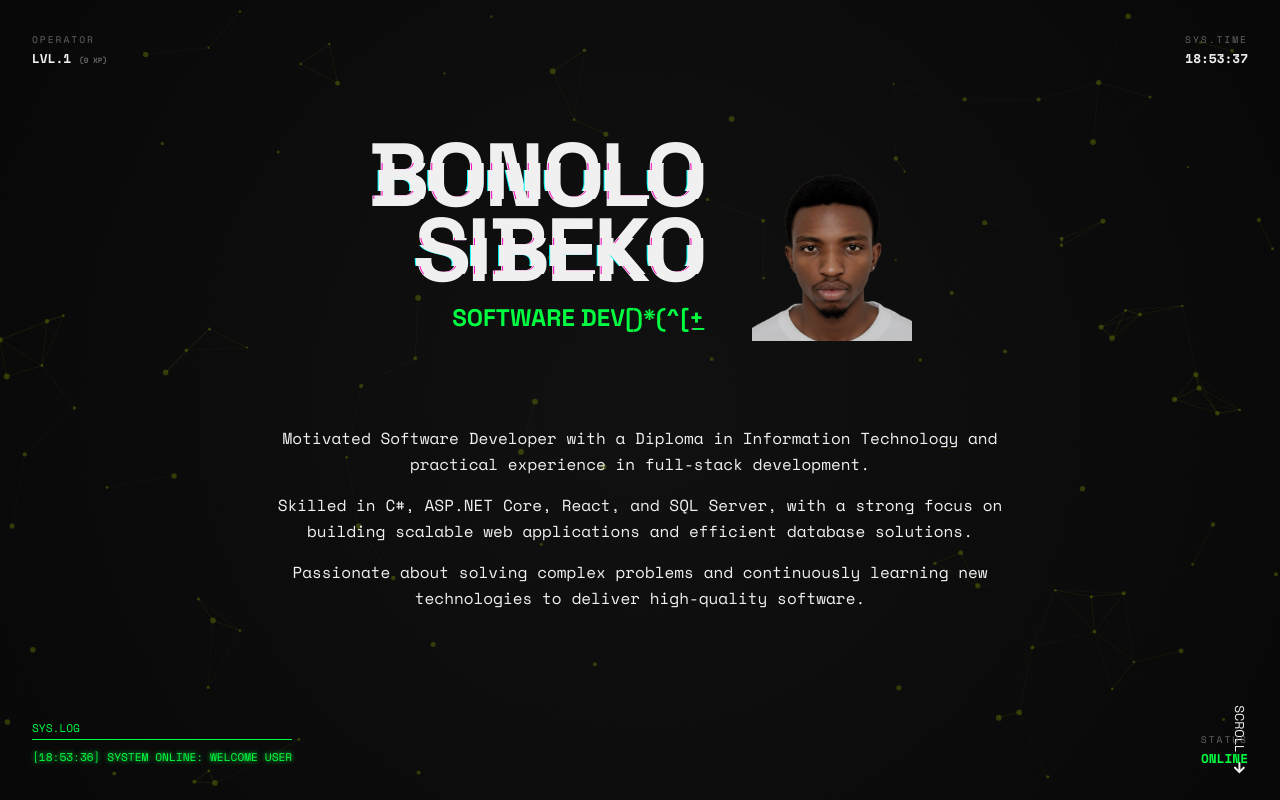
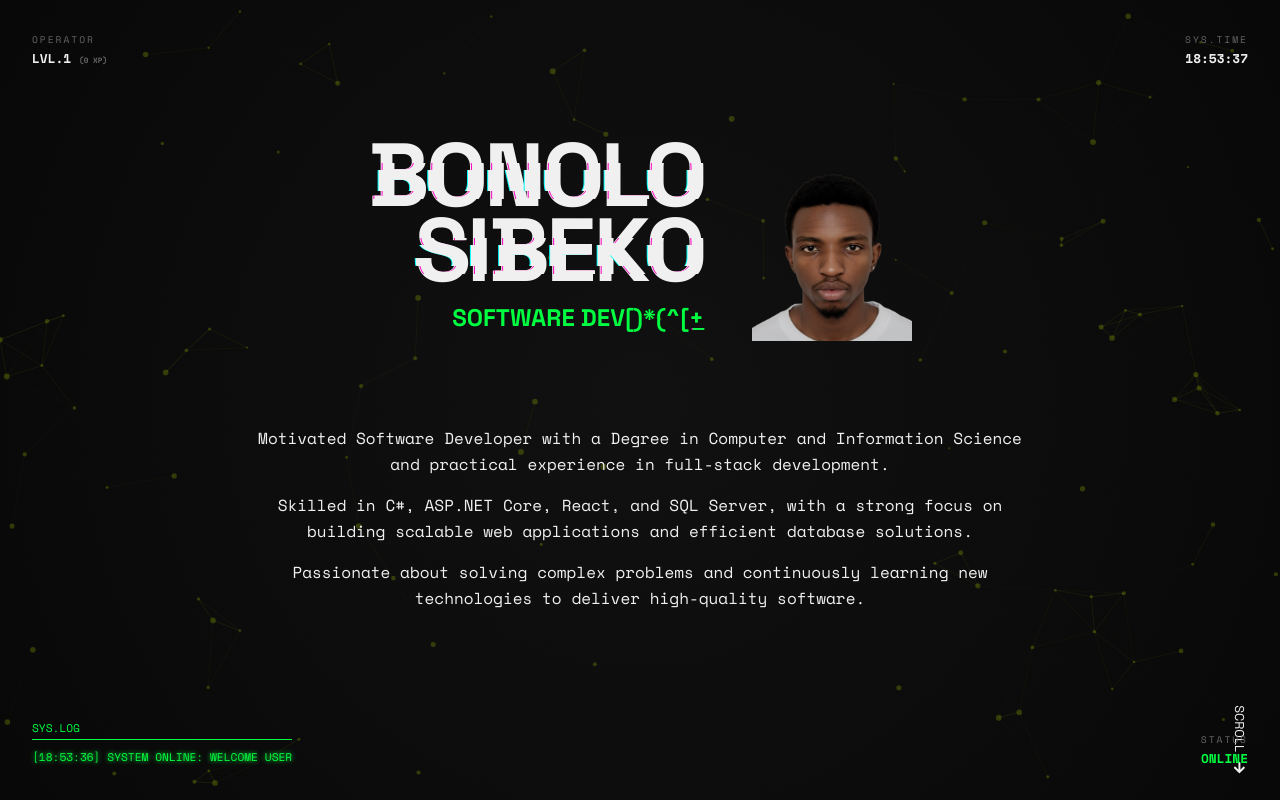
Before and after one commit to NoloSibeko/NoloSibekoPortfolio, a React (Vite) app in the folder ClientApp/: page / in a window 1280 px wide. Shown: the top 800 px of the page. Built offline with nearby package versions, Linux system fonts and the light colour scheme.

Commit message:
Update profile description: Degree in Computer and Information Science; restore motivated text

```diff
--- a/ClientApp/src/data/portfolioData.js
+++ b/ClientApp/src/data/portfolioData.js
@@ -7,7 +7,7 @@ export const portfolioData = {
       phone: "062 091 2838",
       role: "Software Developer",
       profileImageUrl: profileImg,
-      description: "Motivated Software Developer with a Diploma in Information Technology and practical experience in full-stack development. | Skilled in C#, ASP.NET Core, React, and SQL Server, with a strong focus on building scalable web applications and efficient database solutions. | Passionate about solving complex problems and continuously learning new technologies to deliver high-quality software.",
+        description: "Motivated Software Developer with a Degree in Computer and Information Science and practical experience in full-stack development. | Skilled in C#, ASP.NET Core, React, and SQL Server, with a strong focus on building scalable web applications and efficient database solutions. | Passionate about solving complex problems and continuously learning new technologies to deliver high-quality software.",
       socials: {
         linkedin: "https://www.linkedin.com/in/bonolo-sibeko-b92663251",
         github: "https://github.com/NoloSibeko",
```
